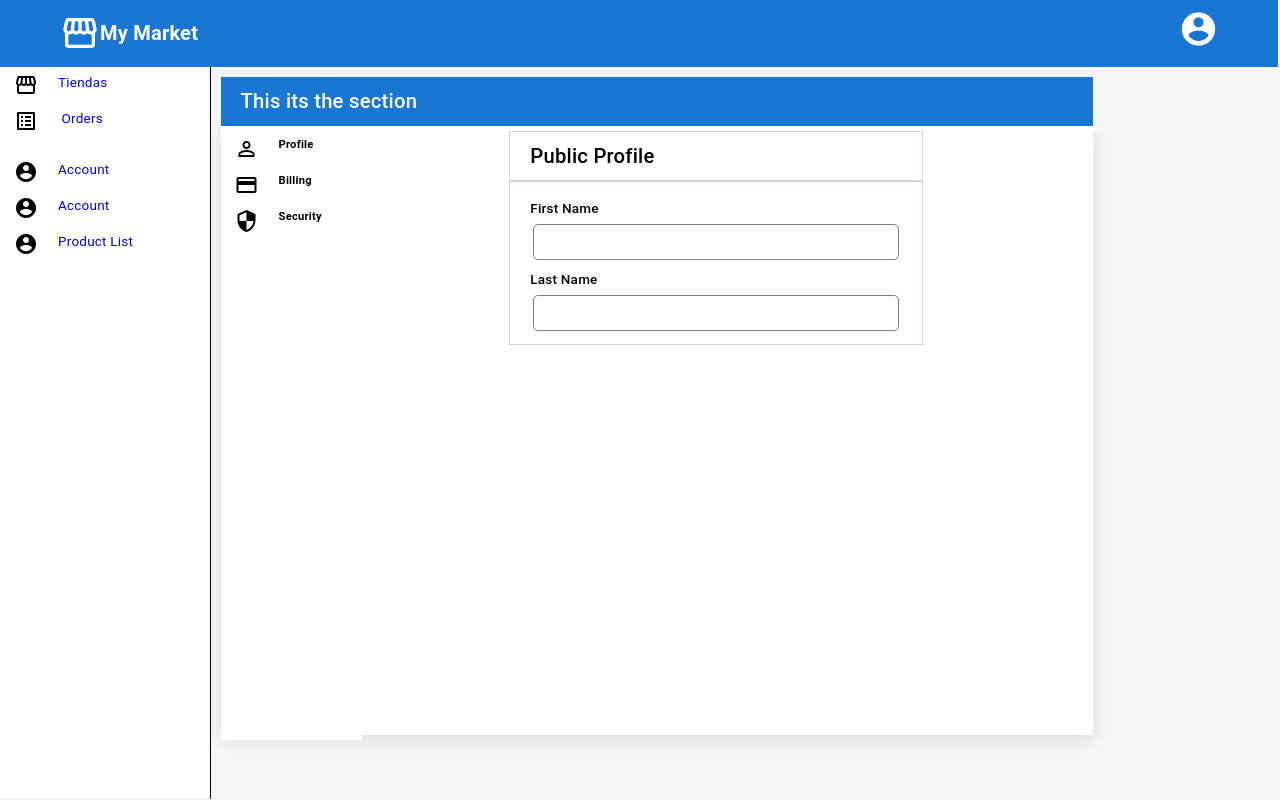
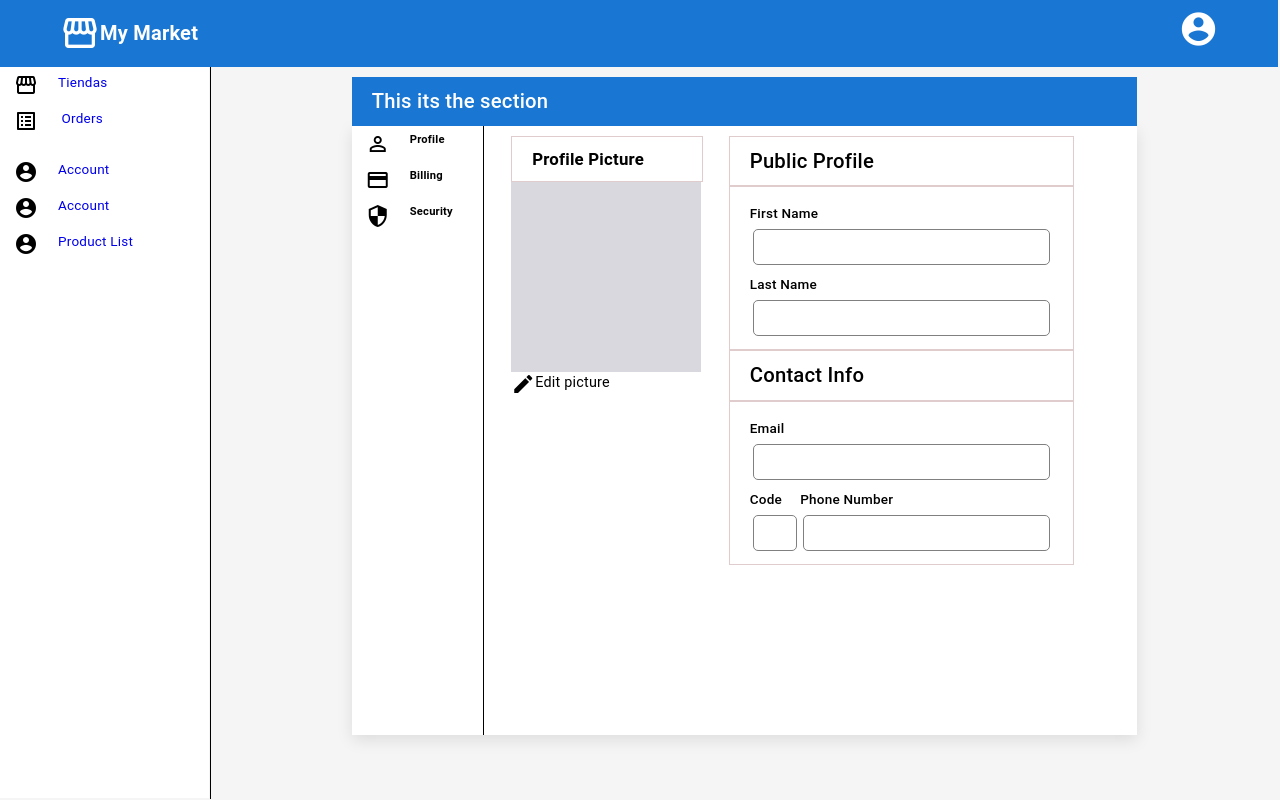
Before and after one commit to MiguelMartinez624/react-seed, a React (Create React App) app: page /secure/account in a window 1280 px wide. Built offline with nearby package versions, Linux system fonts and the light colour scheme.

Commit message:
basic form data

```diff
--- a/src/components/dashboard/Dashboard.tsx
+++ b/src/components/dashboard/Dashboard.tsx
@@ -58,7 +58,7 @@ export class Dashboard extends Component<any, any> {
 
                         <Sidebar options={navOptions}></Sidebar>
                     </div>
-                    <div className="col-10 h-12" style={{ padding: "10px" }}>
+                    <div className="col-10 h-12 f-center" style={{ padding: "10px" }}>
                         <Switch>
 
                             <PrivateRoute path="/secure/account" itsAuthenticated={true} component={Profile} />
--- a/src/components/dashboard/profile/components/Profile.tsx
+++ b/src/components/dashboard/profile/components/Profile.tsx
@@ -15,19 +15,19 @@ const profileOptions = [
 export class Profile extends Component<any, any> {
     render() {
         return (
-            <div className="col-10 h-10">
+            <div className="col-9 h-10">
                 <SectionBar width={12}>
                     This its the section
                     </SectionBar>
                 <div className="col-12 h-12">
-                    <Card style={{paddingLeft:'0px'}}>
-                        <div className="h-12 col-2">
+                    <Card style={{padding:'0px'}}>
+                        <div className="h-12 col-2" style={{ borderRight: "1px solid" }}>
 
                             <Sidebar options={profileOptions} />
 
                         </div>
-                        <div className="h-12 col-10 f-center">
-                            <div className="h-12 col-7">
+                        <div className="h-12 col-9 f-center">
+                            <div className="h-12 col-12" style={{padding:'10px'}}>
 
                             <ProfileForm></ProfileForm>
                             </div>
--- a/src/components/dashboard/profile/components/ProfileForm.tsx
+++ b/src/components/dashboard/profile/components/ProfileForm.tsx
@@ -3,12 +3,32 @@ import React, { Component, Fragment } from 'react'
 import { Card } from '../../../content-wrappers/card/Card'
 import { Input } from '../../../forms'
 import { Section } from '../../../layout'
+import { ResponsiveCol } from '../../../content-wrappers/response-col/ResponsiveCol'
 
 export class ProfileForm extends Component<any, any> {
     render() {
         return (
+            <Fragment>
+                <div className="col-5 h-12 f-center">
+                    <div style={{ width: '190px' }} className="h-10" >
+                        <Section width={12}>
+                            <h5>
 
-            <div>
+                                Profile Picture
+                        </h5>
+                        </Section>
+                        <ResponsiveCol width={12}>
+                            <div style={{ height: '190px', width: '190px', backgroundColor: '#d8d8de' }}>
+
+
+                            </div>
+                        </ResponsiveCol>
+                        <div className="col-12" style={{display:'flex',alignItems:'center',fontSize:'0.8rem'}}>
+                        <span className="material-icons ">edit</span><span> Edit picture</span>
+                        </div>
+                    </div>
+                </div>
+                <div className="col-7">
                     <Section width={12}>
                         Public Profile
                 </Section>
@@ -17,7 +37,18 @@ export class ProfileForm extends Component<any, any> {
                         <Input label="First Name"></Input>
                         <Input label="Last Name"></Input>
                     </Section>
+
+                    <Section width={12}>
+                        Contact Info
+                </Section>
+                    <Section width={12}>
+
+                        <Input label="Email"></Input>
+                        <Input width={2} label="Code"></Input>
+                        <Input width={10} label="Phone Number"></Input>
+                    </Section>
                 </div>
+            </Fragment>
         )
     }
 }
```
Lines whose indentation alone changed are shown as unchanged.
